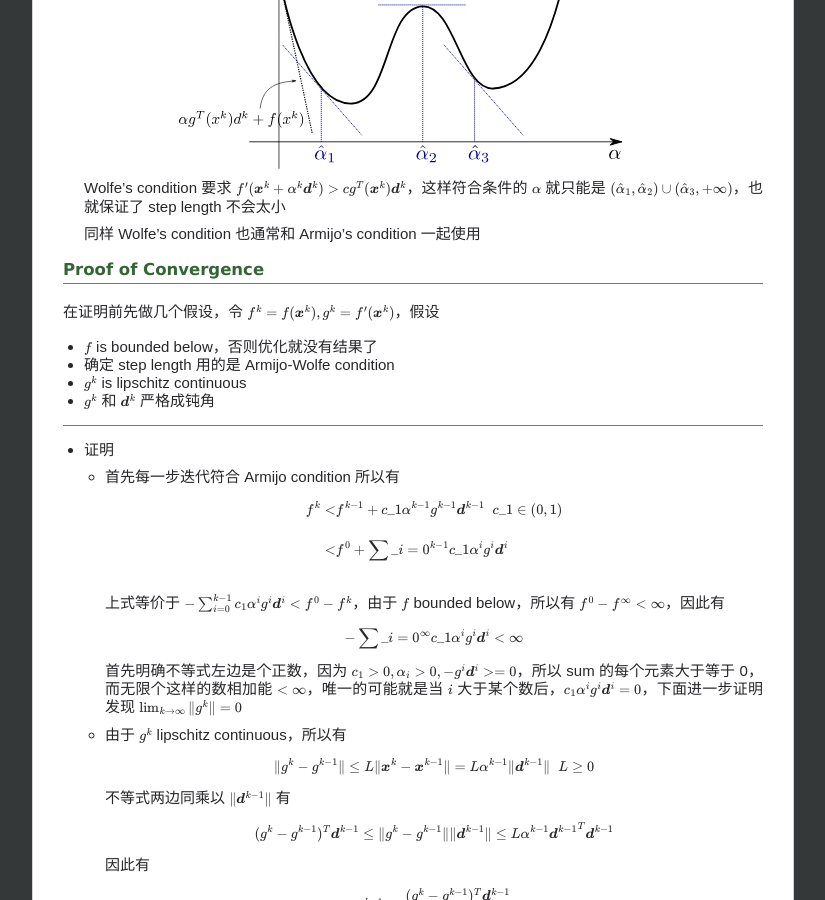
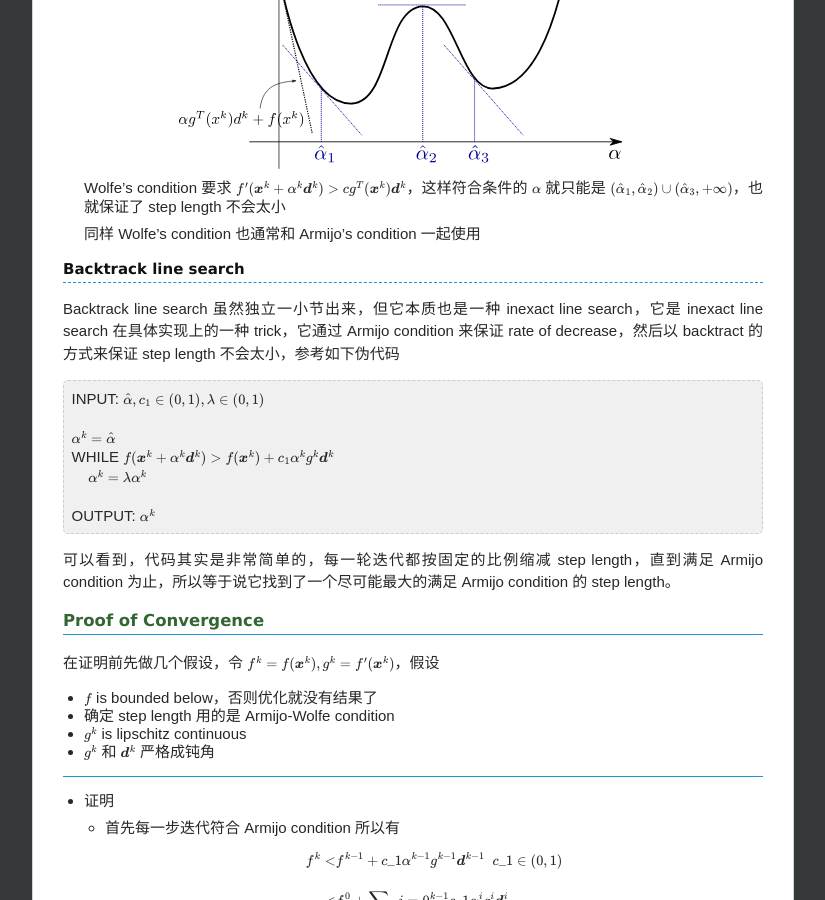
Before and after one commit to chenrushan/chenrushan.github.io, a Jekyll site: the page built from _posts/2014-06-03-NP-07-line-search.markdown, in a window 1280 px wide and 900 px high, scrolled down 3254 px. Shown: the whole window, without its empty margins (227-1052 px from the left). Built offline with Jekyll 4.4.1, drawn with Linux system fonts in a browser that asks for light colours; Markdown is read by kramdown in place of the engine named in the settings; formulas are drawn with MathJax 3; some of the changed text lies outside the part shown.

Commit message:
[np07]: finish

```diff
--- a/_posts/2014-06-03-NP-07-line-search.markdown
+++ b/_posts/2014-06-03-NP-07-line-search.markdown
@@ -124,6 +124,22 @@ Exact line search 有时会带来性能上的问题，这时就需要使用近
 
   同样 Wolfe's condition 也通常和 Armijo's condition 一起使用
 
+##### Backtrack line search
+
+Backtrack line search 虽然独立一小节出来，但它本质也是一种 inexact line search，它是 inexact line search 在具体实现上的一种 trick，它通过 Armijo condition 来保证 rate of decrease，然后以 backtract 的方式来保证 step length 不会太小，参考如下伪代码
+
+<blockquote>
+INPUT: $\hat{\alpha}, c_1 \in (0, 1), \lambda \in (0, 1)$<br/><br/>
+
+$\alpha^k = \hat{\alpha}$ <br/>
+WHILE $f(\boldsymbol{x}^k + \alpha^k \boldsymbol{d}^k) > f(\boldsymbol{x}^k) + c_1 \alpha^k g^k \boldsymbol{d}^k$ <br/>
+&nbsp;&nbsp;&nbsp;&nbsp;$\alpha^k = \lambda \alpha^k$<br/><br/>
+
+OUTPUT: $\alpha^k$
+</blockquote>
+
+可以看到，代码其实是非常简单的，每一轮迭代都按固定的比例缩减 step length，直到满足 Armijo condition 为止，所以等于说它找到了一个尽可能最大的满足 Armijo condition 的 step length。
+
 #### Proof of Convergence
 
 在证明前先做几个假设，令 $f^k = f(\boldsymbol{x}^k), g^k = f'(\boldsymbol{x}^k)$，假设
@@ -185,3 +201,11 @@ Exact line search 有时会带来性能上的问题，这时就需要使用近
      其中 $\frac{c\_1(1 - c\_2)}{L} > 0, \cos^2\theta > 0$，因此 $\lim\_{i\rightarrow \infty} \Vert g^i \Vert = 0$
 
 因此在上述假设成立的情况下，算法是收敛的，当然上述假设不是必要条件了，这里只是给出一个证明的例子
+
+#### Descent Direction
+
+所有的 descent direction 都可以表示为 $\boldsymbol{d}^k = -A g^k$，因为 $\boldsymbol{d}^k$ 和 $g^k$ 是一个空间内的向量，给定一个，另一个总可以通过旋转伸缩来得到，也就是矩阵乘的方式 (不要纠结于那个负号)。
+
+之前我们提到所有满足 ${g^k}^T \boldsymbol{d}^k < 0$ 的方向都是 descent direction，把 $\boldsymbol{d}^k$ 的表示代入有 $-{g^k}^T A g^k < 0$，即要求 $A$ 是 positive definite matrix。
+
+所有的优化算法最核心的不同就在于如何构建 matrix $A$，详情请见后续章节。
```
